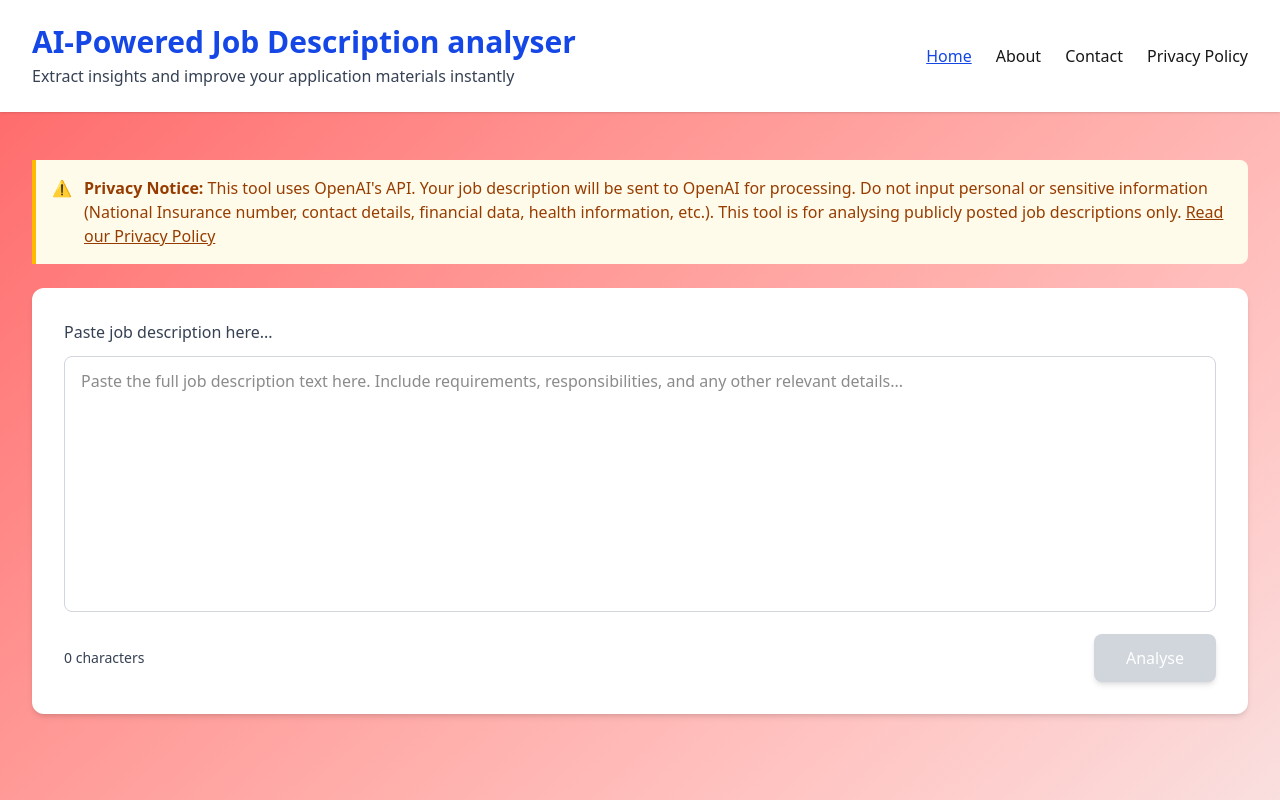
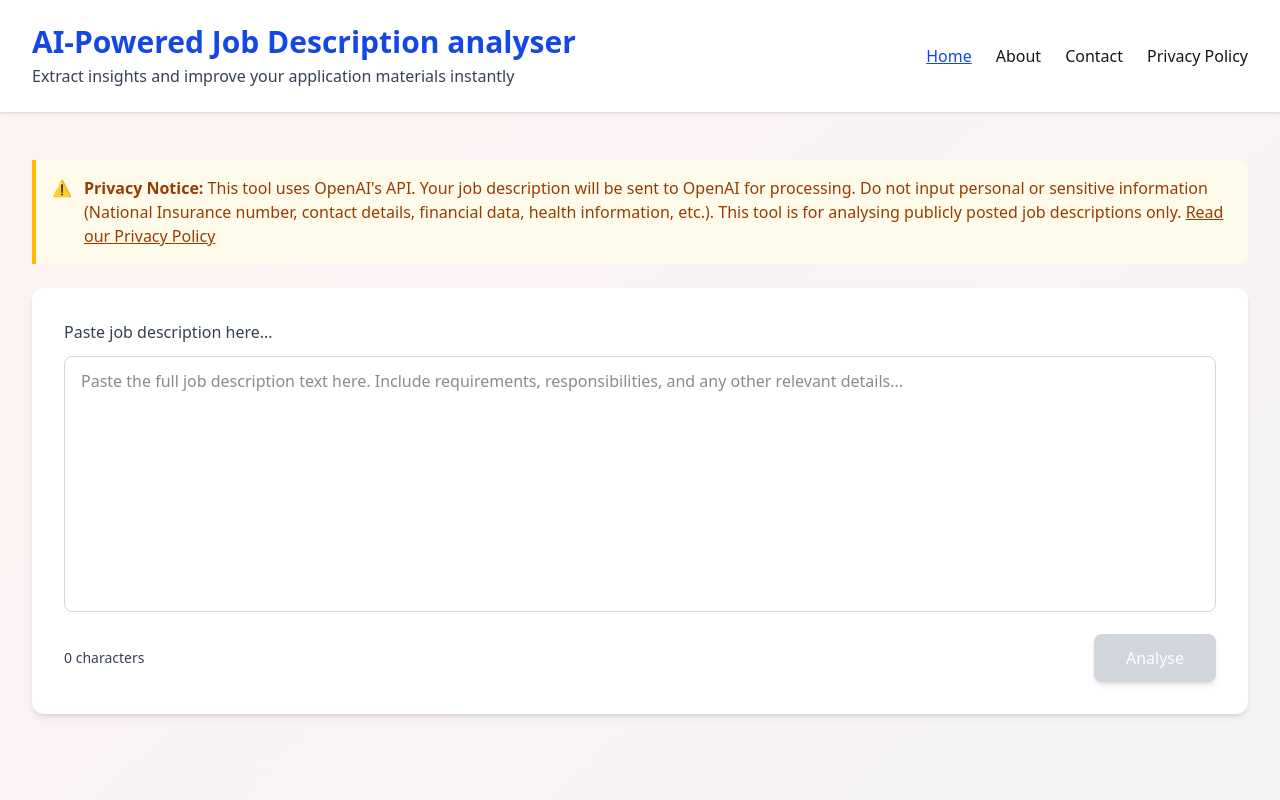
Before and after one commit to honhaoz/ai-job-analyser, a Next.js app in the folder apps/consumer-app/: page / in a window 1280 px wide. Shown: the top 800 px of the page. Built offline with nearby package versions, Linux system fonts and the light colour scheme.

Commit message:
feat: add metadata

```diff
--- a/apps/consumer-app/app/layout.tsx
+++ b/apps/consumer-app/app/layout.tsx
@@ -14,8 +14,9 @@ const geistMono = Geist_Mono({
 });
 
 export const metadata: Metadata = {
-  title: "Create Next App",
-  description: "Generated by create next app",
+  title: "AI Job Description Analyser - Extract Skills & Improve Applications",
+  description:
+    "Analyse job descriptions with AI to extract required skills, get resume tips, and generate cover letter snippets instantly.",
 };
 
 export default function RootLayout({
@@ -28,7 +29,7 @@ export default function RootLayout({
       <body
         className={`${geistSans.variable} ${geistMono.variable} antialiased`}
       >
-        <div className="min-h-screen bg-linear-to-br from-red-400 to-gray-100">
+        <div className="min-h-screen bg-linear-to-br from-red-50 to-gray-100">
           <Header />
           <main className="max-w-7xl mx-auto px-4 sm:px-6 lg:px-8 py-8 sm:py-12">
             {children}
```
